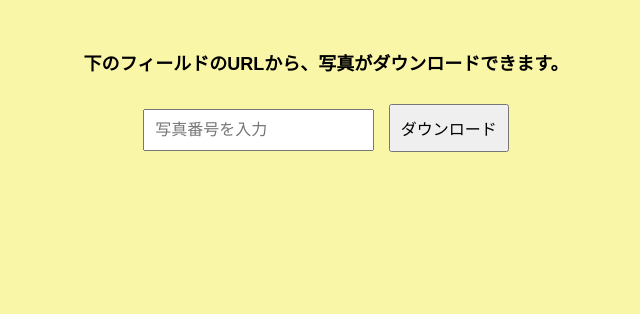
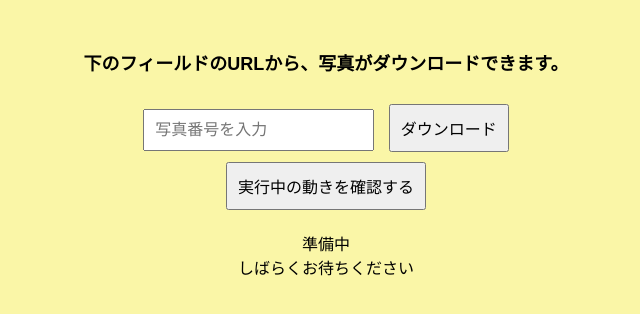
Before and after one commit to Furaingu-Dainaso-daidai/photo-download-app, a plain HTML site: page public/index.html in a window 1280 px wide. Shown: the part 116-430 px from the top of the page, without its empty margins (314-954 px from the left). Drawn offline with Linux system fonts and the light colour scheme.

Commit message:
Update index.html

```diff
--- a/public/index.html
+++ b/public/index.html
@@ -50,3 +50,15 @@
     </script>
 </body>
 </html>
+<!-- 実行するformエリア -->
+<form name="myForm" action="xxx.cgi" onsubmit="return runOpen()">
+  <input type="submit" value="実行中の動きを確認する">
+</form>
+
+<!-- 実行中ウインドウのエリア -->
+<div id="runArea" class="runNoDisp">
+  <div class="runWindow"> <!-- ここがウインドウとなります -->
+    <p>準備中<br>しばらくお待ちください</p>
+    <div class="bar"></div>
+  </div>
+</div>
```
